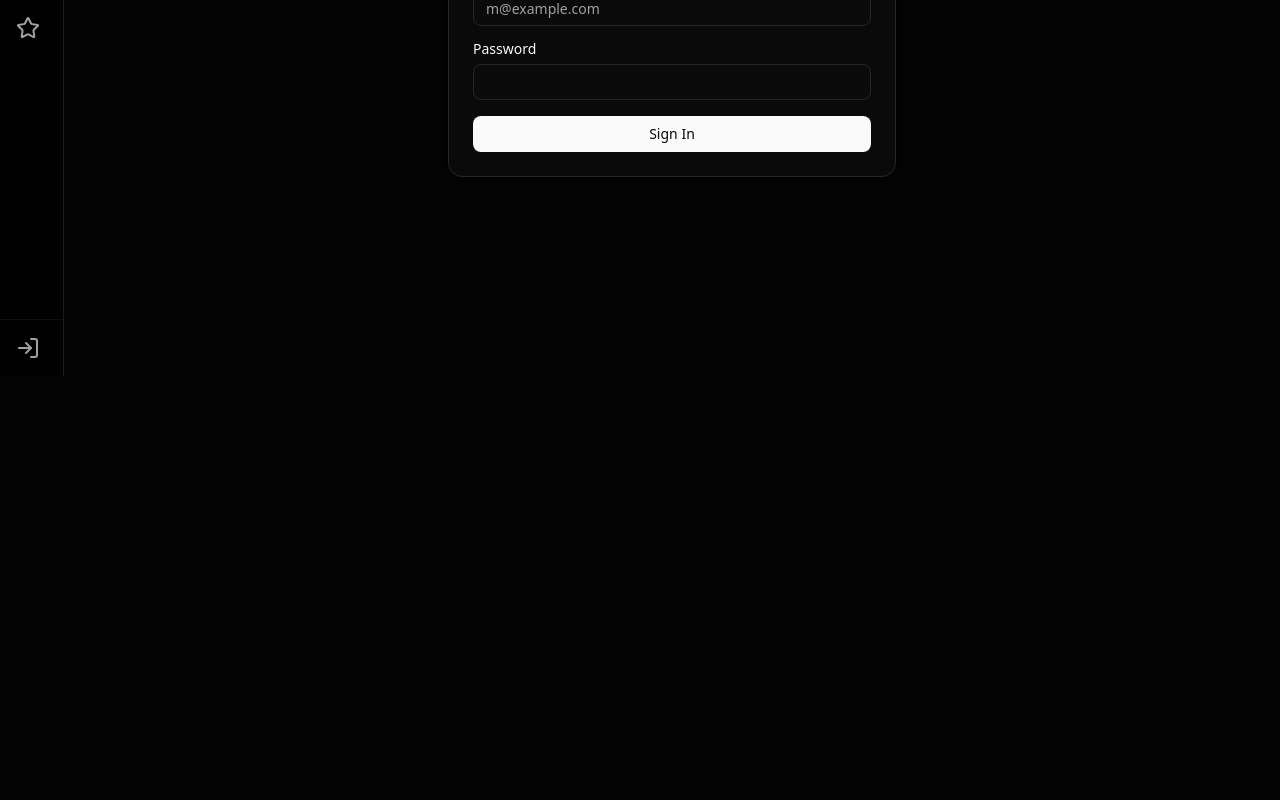
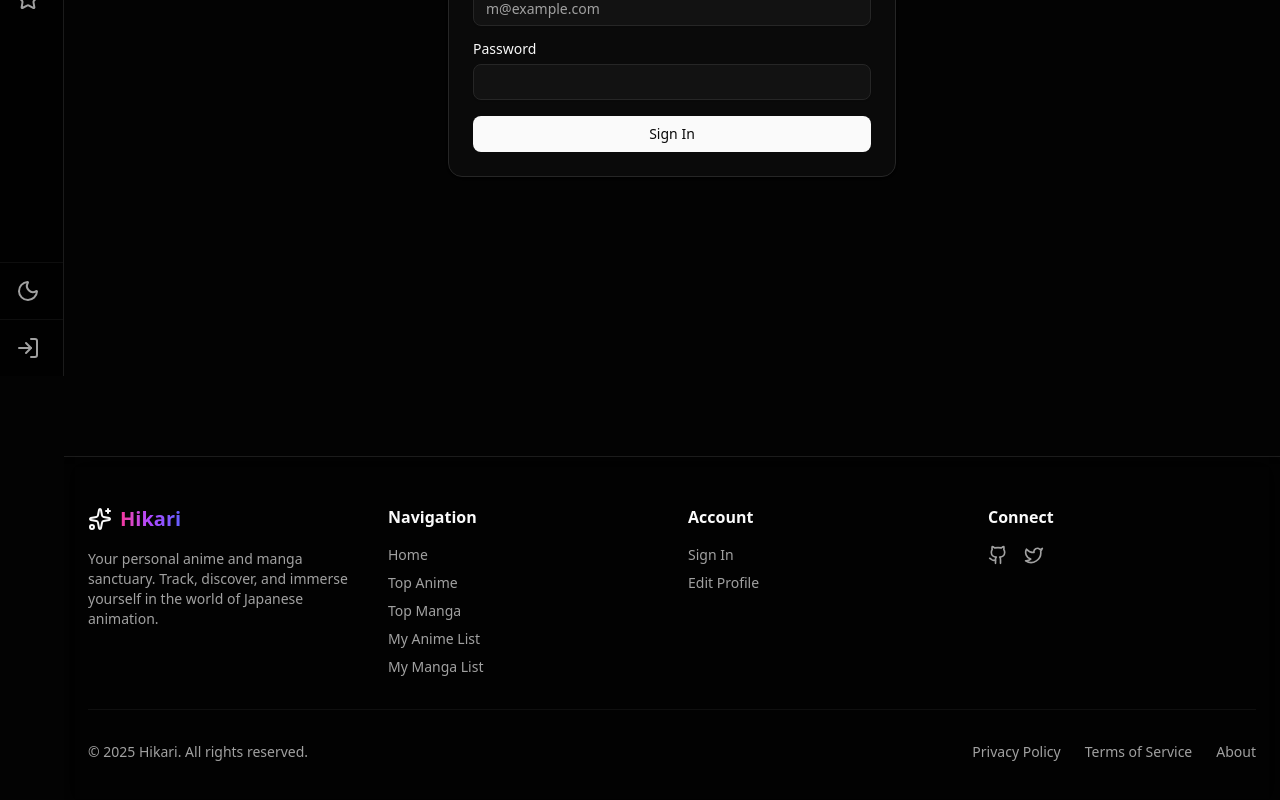
Before and after one commit to AnthonysMotion/hikari, a Next.js app: page /login in a window 1280 px wide. Shown: the part 424-1224 px from the top of the page. Before the commit the page ends 800 px from the top, so only its background shows below. Built offline with nearby package versions, Linux system fonts and the light colour scheme; no server answers.

Commit message:
Add footer & light/dark mode toggle

```diff
--- a/package.json
+++ b/package.json
@@ -28,6 +28,7 @@
     "lucide-react": "^0.554.0",
     "next": "16.0.3",
     "next-auth": "^5.0.0-beta.30",
+    "next-themes": "^0.4.6",
     "react": "19.2.0",
     "react-dom": "19.2.0",
     "tailwind-merge": "^3.4.0"
--- a/src/app/globals.css
+++ b/src/app/globals.css
@@ -45,7 +45,42 @@
 
 :root {
   --radius: 0.625rem;
-  /* Dark theme by default */
+  /* Light theme */
+  --background: oklch(1 0 0);
+  --foreground: oklch(0.145 0 0);
+  --card: oklch(1 0 0);
+  --card-foreground: oklch(0.145 0 0);
+  --popover: oklch(1 0 0);
+  --popover-foreground: oklch(0.145 0 0);
+  --primary: oklch(0.205 0 0);
+  --primary-foreground: oklch(0.985 0 0);
+  --secondary: oklch(0.97 0 0);
+  --secondary-foreground: oklch(0.205 0 0);
+  --muted: oklch(0.97 0 0);
+  --muted-foreground: oklch(0.556 0 0);
+  --accent: oklch(0.97 0 0);
+  --accent-foreground: oklch(0.205 0 0);
+  --destructive: oklch(0.577 0.245 27.325);
+  --border: oklch(0.922 0 0);
+  --input: oklch(0.922 0 0);
+  --ring: oklch(0.708 0 0);
+  --chart-1: oklch(0.646 0.222 41.116);
+  --chart-2: oklch(0.6 0.118 184.704);
+  --chart-3: oklch(0.398 0.07 227.392);
+  --chart-4: oklch(0.828 0.189 84.429);
+  --chart-5: oklch(0.769 0.188 70.08);
+  --sidebar: oklch(0.985 0 0);
+  --sidebar-foreground: oklch(0.145 0 0);
+  --sidebar-primary: oklch(0.205 0 0);
+  --sidebar-primary-foreground: oklch(0.985 0 0);
+  --sidebar-accent: oklch(0.97 0 0);
+  --sidebar-accent-foreground: oklch(0.205 0 0);
+  --sidebar-border: oklch(0.922 0 0);
+  --sidebar-ring: oklch(0.708 0 0);
+}
+
+.dark {
+  /* Dark theme */
   --background: oklch(0.10 0 0); /* Darker background */
   --foreground: oklch(0.985 0 0);
   --card: oklch(0.145 0 0);
--- a/src/app/layout.tsx
+++ b/src/app/layout.tsx
@@ -2,7 +2,9 @@ import type { Metadata } from "next";
 import { Geist, Geist_Mono } from "next/font/google";
 import "./globals.css";
 import { Navbar } from "@/components/navbar";
+import { Footer } from "@/components/footer";
 import { PageTransition } from "@/components/page-transition";
+import { ThemeProvider } from "@/components/theme-provider";
 
 const geistSans = Geist({
   variable: "--font-geist-sans",
@@ -25,12 +27,17 @@ export default function RootLayout({
   children: React.ReactNode;
 }>) {
   return (
-    <html lang="en">
+    <html lang="en" suppressHydrationWarning>
       <body
-        className={`${geistSans.variable} ${geistMono.variable} antialiased pl-16`}
+        className={`${geistSans.variable} ${geistMono.variable} antialiased pl-16 flex flex-col min-h-screen`}
       >
-        <Navbar />
-        <PageTransition>{children}</PageTransition>
+        <ThemeProvider attribute="class" defaultTheme="dark" enableSystem>
+          <Navbar />
+          <div className="flex-1">
+            <PageTransition>{children}</PageTransition>
+          </div>
+          <Footer />
+        </ThemeProvider>
       </body>
     </html>
   );
--- a/src/app/page.tsx
+++ b/src/app/page.tsx
@@ -4,10 +4,13 @@ import Link from "next/link";
 import { WatchingList } from "@/components/watching-list";
 import { Hero } from "@/components/hero";
 import { Badge } from "@/components/ui/badge";
+import { LandingFeatures, LandingCTAs } from "@/components/landing-content";
+import { UserDashboard } from "@/components/user-dashboard";
 
 export default async function Home() {
   const session = await auth();
   const userId = (session?.user as any)?.id || session?.user?.id;
+  const isLoggedIn = !!userId;
 
   // Fetch top 8 anime sorted by popularity (max 8 for xl breakpoint)
   const topAnime = await prisma.anime.findMany({
@@ -27,7 +30,7 @@ export default async function Home() {
     include: { genres: true },
   });
 
-  // Get user's watching anime and reading manga
+  // Get user's watching anime and reading manga (only if logged in)
   const watchingAnime = userId
     ? await prisma.userAnimeList.findMany({
         where: {
@@ -90,17 +93,39 @@ export default async function Home() {
 
   return (
     <main className="min-h-screen bg-background text-foreground">
+      {/* Landing Page Content for Non-Logged In Users */}
+      {!isLoggedIn && (
+        <>
           <Hero />
+          <LandingFeatures />
+          <LandingCTAs />
+        </>
+      )}
 
-      <div className="py-12 space-y-20">
-        {/* Watching List - Only shown if logged in */}
-        {session?.user && (watchingAnimeData.length > 0 || readingMangaData.length > 0) && (
-          <section className="container mx-auto px-4 md:px-6 max-w-7xl">
-            <h2 className="text-3xl font-bold mb-8 tracking-tight">Your List</h2>
+      {/* Dashboard Content for Logged In Users */}
+      {isLoggedIn && (
+        <div className="container mx-auto px-4 md:px-6 py-12 max-w-7xl">
+          <div className="mb-8">
+            <h1 className="text-4xl font-bold mb-2">Welcome Back!</h1>
+            <p className="text-muted-foreground">Here's what's happening with your lists</p>
+          </div>
+
+          {/* User Dashboard */}
+          <div className="mb-12">
+            <UserDashboard userId={userId} />
+          </div>
+
+          {/* Watching List */}
+          {(watchingAnimeData.length > 0 || readingMangaData.length > 0) && (
+            <section className="mb-12">
+              <h2 className="text-3xl font-bold mb-8 tracking-tight">Continue Watching</h2>
               <WatchingList watchingAnime={watchingAnimeData} readingManga={readingMangaData} />
             </section>
           )}
+        </div>
+      )}
 
+      {/* Top Anime Section - Always shown */}
       <section id="anime" className="w-[80%] mx-auto px-4 md:px-8">
         <div className="flex items-center justify-between mb-8">
           <h2 className="text-3xl font-bold tracking-tight">Top Anime</h2>
@@ -154,7 +179,8 @@ export default async function Home() {
         </div>
       </section>
 
-        <section id="manga" className="w-[80%] mx-auto px-4 md:px-8">
+      {/* Top Manga Section - Always shown */}
+      <section id="manga" className="w-[80%] mx-auto px-4 md:px-8 mt-20">
         <div className="flex items-center justify-between mb-8">
           <h2 className="text-3xl font-bold tracking-tight">Top Manga</h2>
           <Link href="/manga" className="text-sm text-muted-foreground hover:text-primary transition-colors">
@@ -206,7 +232,6 @@ export default async function Home() {
           ))}
         </div>
       </section>
-      </div>
     </main>
   );
 }
--- /dev/null
+++ b/src/components/footer.tsx
@@ -0,0 +1,115 @@
+import Link from "next/link"
+import { Sparkles, Github, Twitter } from "lucide-react"
+
+export function Footer() {
+  const currentYear = new Date().getFullYear()
+
+  return (
+    <footer className="border-t border-white/10 bg-black/20 backdrop-blur-md mt-20">
+      <div className="container mx-auto px-4 md:px-6 py-12 max-w-7xl">
+        <div className="grid grid-cols-1 md:grid-cols-4 gap-8 mb-8">
+          {/* Brand Section */}
+          <div className="space-y-4">
+            <div className="flex items-center gap-2">
+              <Sparkles className="w-6 h-6 text-primary" />
+              <span className="text-xl font-bold text-gradient">Hikari</span>
+            </div>
+            <p className="text-sm text-muted-foreground">
+              Your personal anime and manga sanctuary. Track, discover, and immerse yourself in the world of Japanese animation.
+            </p>
+          </div>
+
+          {/* Navigation Links */}
+          <div>
+            <h3 className="font-semibold mb-4">Navigation</h3>
+            <ul className="space-y-2 text-sm">
+              <li>
+                <Link href="/" className="text-muted-foreground hover:text-foreground transition-colors">
+                  Home
+                </Link>
+              </li>
+              <li>
+                <Link href="/#anime" className="text-muted-foreground hover:text-foreground transition-colors">
+                  Top Anime
+                </Link>
+              </li>
+              <li>
+                <Link href="/#manga" className="text-muted-foreground hover:text-foreground transition-colors">
+                  Top Manga
+                </Link>
+              </li>
+              <li>
+                <Link href="/anime-list" className="text-muted-foreground hover:text-foreground transition-colors">
+                  My Anime List
+                </Link>
+              </li>
+              <li>
+                <Link href="/manga-list" className="text-muted-foreground hover:text-foreground transition-colors">
+                  My Manga List
+                </Link>
+              </li>
+            </ul>
+          </div>
+
+          {/* Account Links */}
+          <div>
+            <h3 className="font-semibold mb-4">Account</h3>
+            <ul className="space-y-2 text-sm">
+              <li>
+                <Link href="/login" className="text-muted-foreground hover:text-foreground transition-colors">
+                  Sign In
+                </Link>
+              </li>
+              <li>
+                <Link href="/profile/edit" className="text-muted-foreground hover:text-foreground transition-colors">
+                  Edit Profile
+                </Link>
+              </li>
+            </ul>
+          </div>
+
+          {/* Social Links */}
+          <div>
+            <h3 className="font-semibold mb-4">Connect</h3>
+            <div className="flex gap-4">
+              <a
+                href="https://github.com"
+                target="_blank"
+                rel="noopener noreferrer"
+                className="text-muted-foreground hover:text-foreground transition-colors"
+                aria-label="GitHub"
+              >
+                <Github className="w-5 h-5" />
+              </a>
+              <a
+                href="https://twitter.com"
+                target="_blank"
+                rel="noopener noreferrer"
+                className="text-muted-foreground hover:text-foreground transition-colors"
+                aria-label="Twitter"
+              >
+                <Twitter className="w-5 h-5" />
+              </a>
+            </div>
+          </div>
+        </div>
+
+        {/* Bottom Bar */}
+        <div className="pt-8 border-t border-white/5 flex flex-col md:flex-row justify-between items-center gap-4 text-sm text-muted-foreground">
+          <p>© {currentYear} Hikari. All rights reserved.</p>
+          <div className="flex gap-6">
+            <Link href="/privacy" className="hover:text-foreground transition-colors">
+              Privacy Policy
+            </Link>
+            <Link href="/terms" className="hover:text-foreground transition-colors">
+              Terms of Service
+            </Link>
+            <Link href="/about" className="hover:text-foreground transition-colors">
+              About
+            </Link>
+          </div>
+        </div>
+      </div>
+    </footer>
+  )
+}
--- a/src/components/navbar.tsx
+++ b/src/components/navbar.tsx
@@ -11,14 +11,15 @@ import {
 } from "@/components/ui/dropdown-menu"
 import { Avatar, AvatarFallback, AvatarImage } from "@/components/ui/avatar"
 import { Home, Tv, BookOpen, LogIn, LogOut, User, Sparkles, ListChecks, BookMarked, Flame, Star, UserCircle } from "lucide-react"
+import { ThemeToggle } from "@/components/theme-toggle"
 
 export async function Navbar() {
   const session = await auth()
 
   return (
-    <nav className="fixed left-0 top-0 h-screen w-16 hover:w-64 bg-black/40 backdrop-blur-xl border-r border-white/10 transition-all duration-300 ease-in-out z-50 flex flex-col group overflow-hidden">
+    <nav className="fixed left-0 top-0 h-screen w-16 hover:w-64 bg-sidebar/80 dark:bg-black/40 backdrop-blur-xl border-r border-sidebar-border dark:border-white/10 transition-all duration-300 ease-in-out z-50 flex flex-col group overflow-hidden">
       {/* Logo Area */}
-      <div className="h-16 flex items-center flex-shrink-0 px-4 border-b border-white/5">
+        <div className="h-16 flex items-center flex-shrink-0 px-4 border-b border-sidebar-border/50 dark:border-white/5">
         <div className="w-8 h-8 flex items-center justify-center text-primary">
           <Sparkles className="w-6 h-6" />
         </div>
@@ -31,7 +32,7 @@ export async function Navbar() {
       <div className="flex-1 py-6 flex flex-col gap-2 px-2 justify-center">
         <Link
           href="/"
-          className="flex items-center h-10 px-2 rounded-md hover:bg-white/10 text-muted-foreground hover:text-foreground transition-colors"
+          className="flex items-center h-10 px-2 rounded-md hover:bg-sidebar-accent dark:hover:bg-white/10 text-muted-foreground hover:text-foreground transition-colors"
         >
           <Home className="w-6 h-6 flex-shrink-0" />
           <span className="ml-4 text-sm font-medium opacity-0 group-hover:opacity-100 transition-opacity duration-300 whitespace-nowrap">
@@ -42,7 +43,7 @@ export async function Navbar() {
           <>
             <Link
               href="/anime-list"
-              className="flex items-center h-10 px-2 rounded-md hover:bg-white/10 text-muted-foreground hover:text-foreground transition-colors"
+              className="flex items-center h-10 px-2 rounded-md hover:bg-sidebar-accent dark:hover:bg-white/10 text-muted-foreground hover:text-foreground transition-colors"
             >
               <ListChecks className="w-6 h-6 flex-shrink-0" />
               <span className="ml-4 text-sm font-medium opacity-0 group-hover:opacity-100 transition-opacity duration-300 whitespace-nowrap">
@@ -51,7 +52,7 @@ export async function Navbar() {
             </Link>
             <Link
               href="/manga-list"
-              className="flex items-center h-10 px-2 rounded-md hover:bg-white/10 text-muted-foreground hover:text-foreground transition-colors"
+              className="flex items-center h-10 px-2 rounded-md hover:bg-sidebar-accent dark:hover:bg-white/10 text-muted-foreground hover:text-foreground transition-colors"
             >
               <BookMarked className="w-6 h-6 flex-shrink-0" />
               <span className="ml-4 text-sm font-medium opacity-0 group-hover:opacity-100 transition-opacity duration-300 whitespace-nowrap">
@@ -60,7 +61,7 @@ export async function Navbar() {
             </Link>
             <Link
               href={`/user/${(session.user as any)?.id || session.user?.id}`}
-              className="flex items-center h-10 px-2 rounded-md hover:bg-white/10 text-muted-foreground hover:text-foreground transition-colors"
+              className="flex items-center h-10 px-2 rounded-md hover:bg-sidebar-accent dark:hover:bg-white/10 text-muted-foreground hover:text-foreground transition-colors"
             >
               <UserCircle className="w-6 h-6 flex-shrink-0" />
               <span className="ml-4 text-sm font-medium opacity-0 group-hover:opacity-100 transition-opacity duration-300 whitespace-nowrap">
@@ -71,7 +72,7 @@ export async function Navbar() {
         )}
         <Link
           href="/#anime"
-          className="flex items-center h-10 px-2 rounded-md hover:bg-white/10 text-muted-foreground hover:text-foreground transition-colors"
+          className="flex items-center h-10 px-2 rounded-md hover:bg-sidebar-accent dark:hover:bg-white/10 text-muted-foreground hover:text-foreground transition-colors"
         >
           <Flame className="w-6 h-6 flex-shrink-0" />
           <span className="ml-4 text-sm font-medium opacity-0 group-hover:opacity-100 transition-opacity duration-300 whitespace-nowrap">
@@ -80,7 +81,7 @@ export async function Navbar() {
         </Link>
         <Link
           href="/#manga"
-          className="flex items-center h-10 px-2 rounded-md hover:bg-white/10 text-muted-foreground hover:text-foreground transition-colors"
+          className="flex items-center h-10 px-2 rounded-md hover:bg-sidebar-accent dark:hover:bg-white/10 text-muted-foreground hover:text-foreground transition-colors"
         >
           <Star className="w-6 h-6 flex-shrink-0" />
           <span className="ml-4 text-sm font-medium opacity-0 group-hover:opacity-100 transition-opacity duration-300 whitespace-nowrap">
@@ -89,12 +90,17 @@ export async function Navbar() {
         </Link>
       </div>
 
+      {/* Theme Toggle */}
+      <div className="p-2 border-t border-sidebar-border/50 dark:border-white/5">
+        <ThemeToggle />
+      </div>
+
       {/* User Section */}
-      <div className="p-2 border-t border-white/5">
+      <div className="p-2 border-t border-sidebar-border/50 dark:border-white/5">
         {session?.user ? (
           <DropdownMenu>
             <DropdownMenuTrigger asChild>
-              <button className="flex items-center w-full h-12 px-1 rounded-md hover:bg-white/10 transition-colors outline-none">
+              <button className="flex items-center w-full h-12 px-1 rounded-md hover:bg-sidebar-accent dark:hover:bg-white/10 transition-colors outline-none">
                 <Avatar className="h-8 w-8 flex-shrink-0">
                   <AvatarImage src={session.user.image || ""} alt={session.user.name || ""} />
                   <AvatarFallback>{session.user.name?.[0] || session.user.email?.[0]}</AvatarFallback>
@@ -143,7 +149,7 @@ export async function Navbar() {
         ) : (
           <Link
             href="/login"
-            className="flex items-center h-10 px-2 rounded-md hover:bg-white/10 text-muted-foreground hover:text-foreground transition-colors"
+            className="flex items-center h-10 px-2 rounded-md hover:bg-sidebar-accent dark:hover:bg-white/10 text-muted-foreground hover:text-foreground transition-colors"
           >
             <LogIn className="w-6 h-6 flex-shrink-0" />
             <span className="ml-4 text-sm font-medium opacity-0 group-hover:opacity-100 transition-opacity duration-300 whitespace-nowrap">
--- /dev/null
+++ b/src/components/theme-provider.tsx
@@ -0,0 +1,8 @@
+"use client"
+
+import { ThemeProvider as NextThemesProvider } from "next-themes"
+import { type ThemeProviderProps } from "next-themes/dist/types"
+
+export function ThemeProvider({ children, ...props }: ThemeProviderProps) {
+  return <NextThemesProvider {...props}>{children}</NextThemesProvider>
+}
--- /dev/null
+++ b/src/components/theme-toggle.tsx
@@ -0,0 +1,48 @@
+"use client"
+
+import { Moon, Sun } from "lucide-react"
+import { useTheme } from "next-themes"
+import { useEffect, useState } from "react"
+
+export function ThemeToggle() {
+  const { theme, setTheme } = useTheme()
+  const [mounted, setMounted] = useState(false)
+
+  useEffect(() => {
+    setMounted(true)
+  }, [])
+
+  if (!mounted) {
+    return (
+      <button
+        className="flex items-center h-10 px-2 rounded-md text-muted-foreground w-full"
+        disabled
+      >
+        <Sun className="w-6 h-6 flex-shrink-0" />
+      </button>
+    )
+  }
+
+  return (
+    <button
+      onClick={() => setTheme(theme === "dark" ? "light" : "dark")}
+      className="flex items-center h-10 px-2 rounded-md hover:bg-sidebar-accent dark:hover:bg-white/10 text-muted-foreground hover:text-foreground transition-colors w-full group-hover:w-full"
+    >
+      {theme === "dark" ? (
+        <>
+          <Moon className="w-6 h-6 flex-shrink-0" />
+          <span className="ml-4 text-sm font-medium opacity-0 group-hover:opacity-100 transition-opacity duration-300 whitespace-nowrap">
+            Dark Mode
+          </span>
+        </>
+      ) : (
+        <>
+          <Sun className="w-6 h-6 flex-shrink-0" />
+          <span className="ml-4 text-sm font-medium opacity-0 group-hover:opacity-100 transition-opacity duration-300 whitespace-nowrap">
+            Light Mode
+          </span>
+        </>
+      )}
+    </button>
+  )
+}
--- a/src/components/user-dashboard.tsx
+++ b/src/components/user-dashboard.tsx
@@ -2,7 +2,6 @@ import { prisma } from "@/lib/prisma"
 import Link from "next/link"
 import { Card, CardContent, CardHeader, CardTitle } from "@/components/ui/card"
 import { Button } from "@/components/ui/button"
-import { Badge } from "@/components/ui/badge"
 import {
   TrendingUp,
   Clock,
```
Also changed, not shown: src/components/hero.tsx (+5 -5 lines), 1 other file (tests, documents, lock files or other folders). Lines whose indentation alone changed are shown as unchanged.
